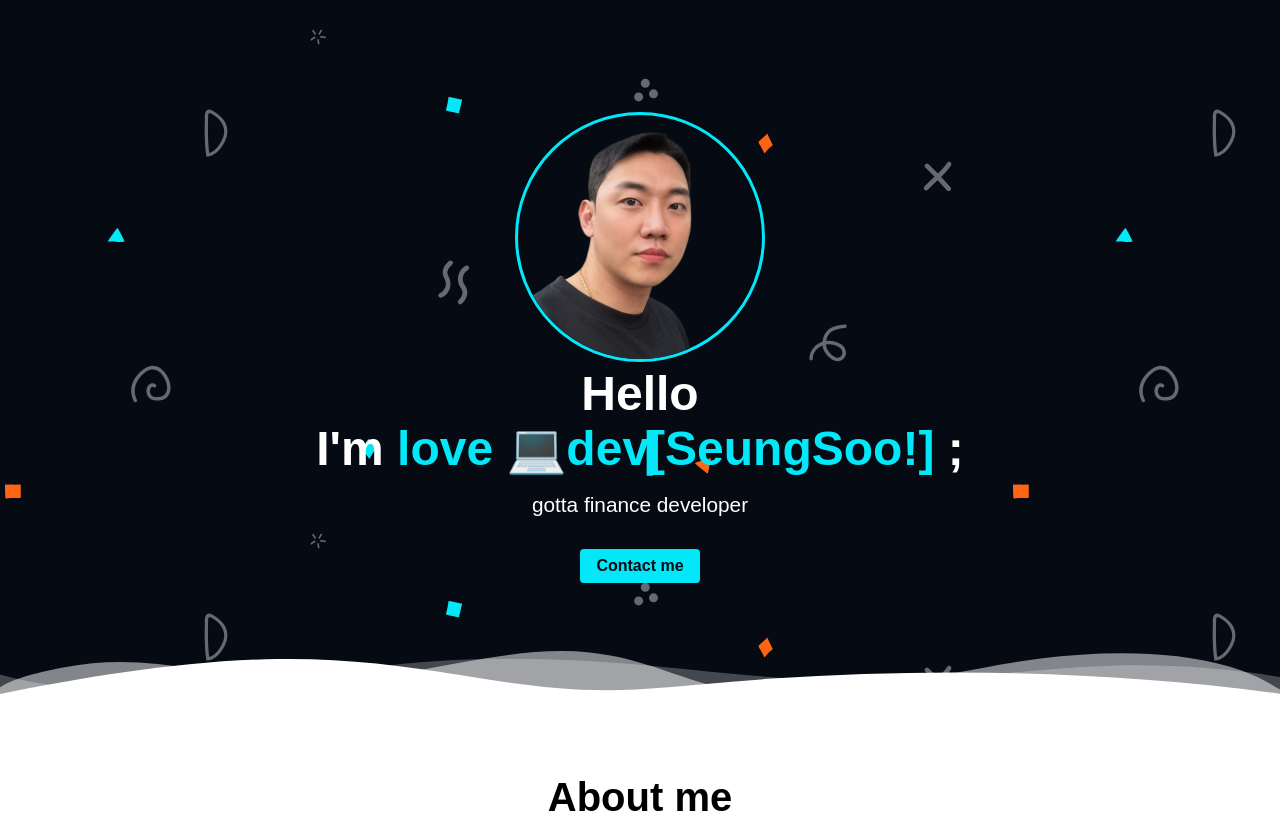
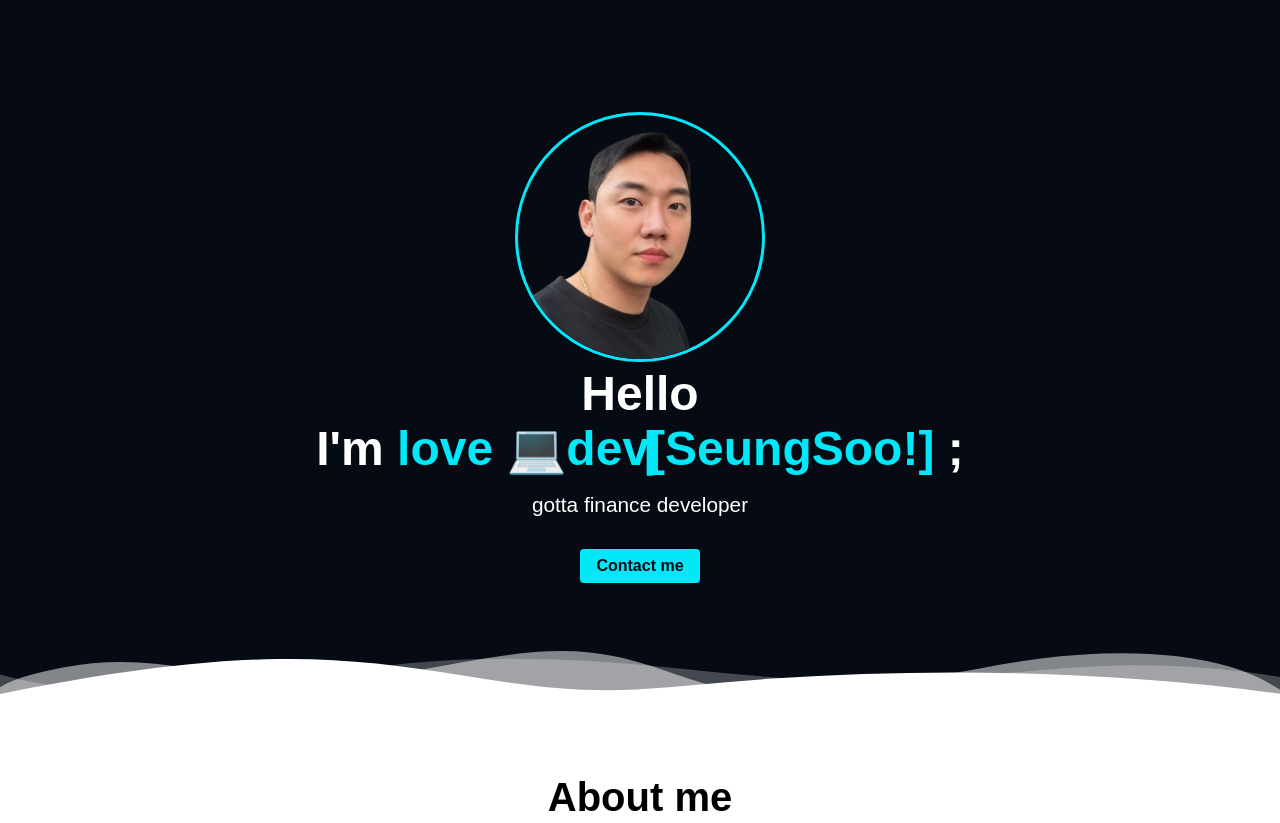
Before and after one commit to GNOSss/GNOSss.github.io, a website: page index.html in a window 1280 px wide. Shown: the top 823 px of the page. Drawn offline with nearby package versions, Linux system fonts and the light colour scheme; a web font is replaced by a local one.

Commit message:
사이즈 수정

```diff
--- a/css/style.css
+++ b/css/style.css
@@ -166,7 +166,7 @@ button:hover {
 #home {
   background-color: var(--color-primary);
   /* background: var(--home-bg-gradient); */
-  background-image: var(--home-bg-svg);
+  /* background-image: var(--home-bg-svg); */
   color: var(--color-text);
   padding: 5rem 1rem;
   padding-top: 7rem;
```
